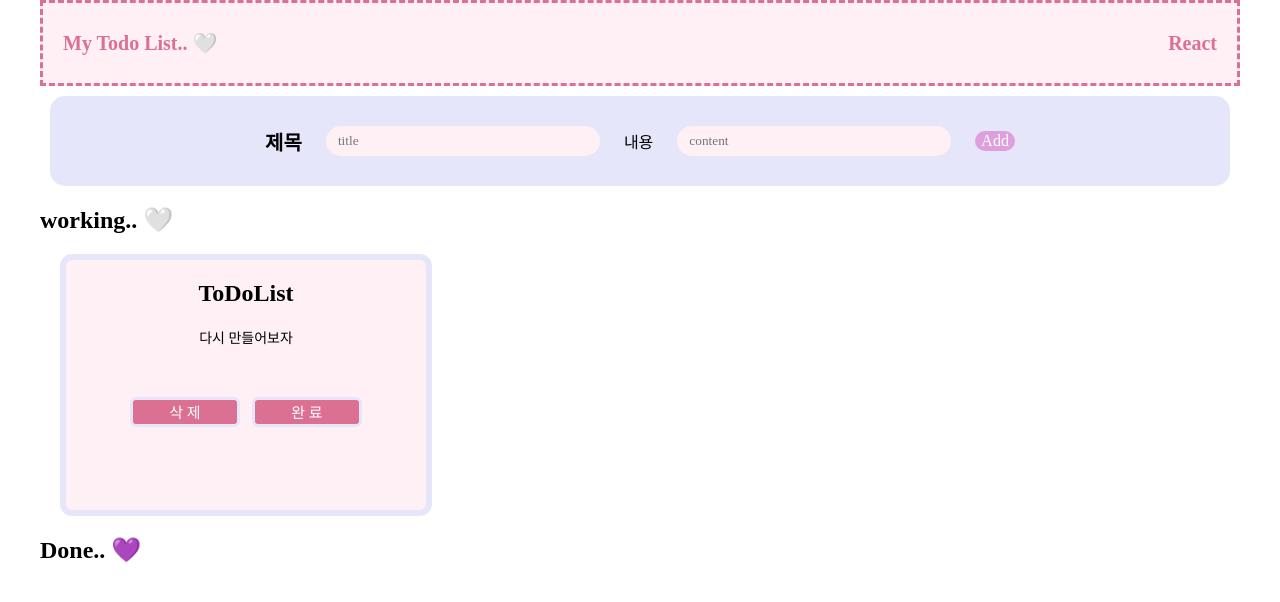
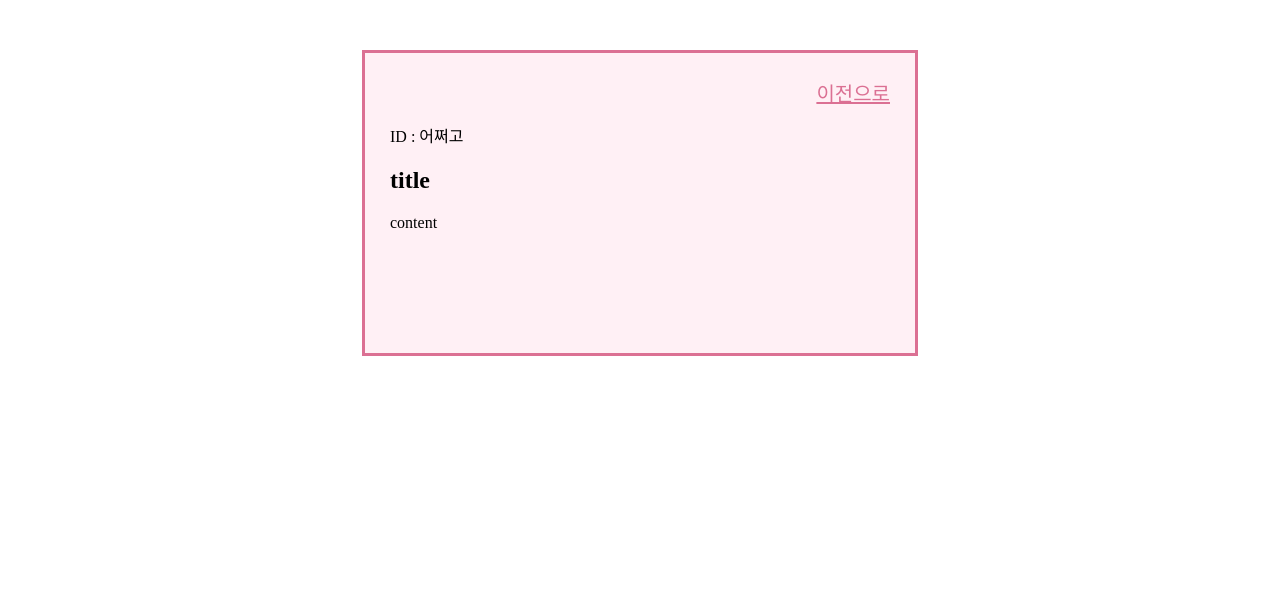
Before and after one commit to daaraam/todolist, a React (Create React App) app: page /detail/1 in a window 1280 px wide. Shown: the top 602 px of the page. Built offline with nearby package versions, Linux system fonts and the light colour scheme; a web font is replaced by a local one.

Commit message:
Feat : todoWrapper에 redux적용

```diff
--- a/src/App.js
+++ b/src/App.js
@@ -1,105 +1,20 @@
-import React, { useState } from "react";
-import "./App.css";
-import InputContainer from "./Components/InputContainer";
-import TodoWrapper from "./Components/TodoWrapper";
-import DoneTodoWrapper from "./Components/DoneTodoWrapper";
-import { styled } from "styled-components";
-
-const StMainContainer = styled.div`
-  width: 1200px;
-  height: 800px;
-  margin: 0 auto;
-`;
-
-const StTitleContainer = styled.div`
-  height: 80px;
-  display: flex;
-  justify-content: space-between;
-  align-items: center;
-  border-style: dashed;
-  background-color: lavenderblush;
-  color: palevioletred;
-  padding: 0 20px;
-  font-size: 20px;
-  font-weight: 800;
-`;
+import React from 'react';
+import './App.css';
+import { BrowserRouter, Route, Routes } from 'react-router-dom';
+import Main from './pages/Main';
+import Detail from './pages/Detail';
 
 function App() {
-  const [title, setTitle] = useState("");
-  const [content, setContent] = useState("");
-  const [todo, setTodo] = useState([
-    { id: 1, title: "ToDoList", content: "다시 만들어보자", done: false },
-  ]);
-
-  const titleChangeHandler = (event) => {
-    setTitle(event.target.value);
-  };
-
-  const contentChangeHandler = (event) => {
-    setContent(event.target.value);
-  };
-
-  const addBtnHandler = (event) => {
-    event.preventDefault();
-    if (title.length === 0 || content.length === 0) {
-      return;
-    }
-
-    if (title.length >= 20 || content.length >= 40) {
-      return;
-    }
-    const newTodo = {
-      id: todo.length + 1,
-      title,
-      content,
-      done: false,
-    };
-    setTodo([...todo, newTodo]);
-    setTitle("");
-    setContent("");
-  };
-
-  const delBtnHandler = (id) => {
-    const deletedTodo = todo.filter((item) => item.id !== id);
-    setTodo(deletedTodo);
-  };
-
-  const completeBtnHandler = (id) => {
-    const doneTodo = todo.map((item) =>
-      item.id === id ? { ...item, done: !item.done } : item
-    );
-    setTodo(doneTodo);
-  };
-
-  return (
-    <StMainContainer>
-      <StTitleContainer>
-        <div>My Todo List.. 🤍</div>
-        <div>React</div>
-      </StTitleContainer>
-      <InputContainer
-        title={title}
-        titleChangeHandler={titleChangeHandler}
-        content={content}
-        contentChangeHandler={contentChangeHandler}
-        addBtnHandler={addBtnHandler}
-      />
-
-      <h2 className="working">working.. 🤍</h2>
-      <TodoWrapper
-        todo={todo}
-        delBtnHandler={delBtnHandler}
-        completeBtnHandler={completeBtnHandler}
-      />
-
-      <h2 className="working">Done.. 💜</h2>
-      <DoneTodoWrapper
-        todo={todo}
-        delBtnHandler={delBtnHandler}
-        completeBtnHandler={completeBtnHandler}
-      />
-    </StMainContainer>
-  );
+	return (
+		<div>
+			<BrowserRouter>
+				<Routes>
+					<Route path="/" element={<Main />} />
+					<Route path="/detail/:id" element={<Detail />} />
+				</Routes>
+			</BrowserRouter>
+		</div>
+	);
 }
 
 export default App;
--- a/src/Components/DoneTodoWrapper.jsx
+++ b/src/Components/DoneTodoWrapper.jsx
@@ -71,7 +71,19 @@ const StComBtn = styled.button`
   }
 `;
 
-function DoneTodoWrapper({ todo, delBtnHandler, completeBtnHandler }) {
+function DoneTodoWrapper({ todo, setTodo }) {
+  const delBtnHandler = (id) => {
+    const deletedTodo = todo.filter((item) => item.id !== id);
+    setTodo(deletedTodo);
+  };
+
+  const completeBtnHandler = (id) => {
+    const doneTodo = todo.map((item) =>
+      item.id === id ? { ...item, done: !item.done } : item
+    );
+    setTodo(doneTodo);
+  };
+
   return (
     <StTodoWrapper>
       {todo.map((item) =>
--- a/src/Components/InputContainer.jsx
+++ b/src/Components/InputContainer.jsx
@@ -1,5 +1,56 @@
-import React from "react";
-import { styled } from "styled-components";
+import React, { useState } from 'react';
+import { styled } from 'styled-components';
+
+// const todoReducer = (state, action) => {
+// 	switch (action.type) {
+// 		default :
+//         return state
+//     }
+
+function InputContainer({ todo, setTodo }) {
+	const [title, setTitle] = useState('');
+	const [content, setContent] = useState('');
+
+	const titleChangeHandler = event => {
+		setTitle(event.target.value);
+	};
+
+	const contentChangeHandler = event => {
+		setContent(event.target.value);
+	};
+
+	const addBtnHandler = event => {
+		event.preventDefault();
+		if (title.length === 0 || content.length === 0) {
+			return;
+		}
+
+		if (title.length >= 20 || content.length >= 40) {
+			return;
+		}
+		const newTodo = {
+			id: 1,
+			title,
+			content,
+			done: false,
+		};
+		setTodo([...todo, newTodo]);
+		setTitle('');
+		setContent('');
+	};
+
+	return (
+		<StInputWrap>
+			<StInputContainer>
+				<StLabelGroup>제목</StLabelGroup>
+				<StInput type="text" onChange={titleChangeHandler} value={title} placeholder="title" />
+				<label className="label-group">내용</label>
+				<StInput onChange={contentChangeHandler} value={content} type="text" placeholder="content" />
+				<StAddBtn onClick={addBtnHandler}>Add</StAddBtn>
+			</StInputContainer>
+		</StInputWrap>
+	);
+}
 
 const StInputWrap = styled.div`
 	background-color: lavender;
@@ -28,7 +79,7 @@ const StInput = styled.input`
 	height: 30px;
 	border: none;
 	border-radius: 15px;
-  font-family: "UhBeeSe_hyun";
+	font-family: 'UhBeeSe_hyun';
 `;
 
 const StAddBtn = styled.button`
@@ -37,7 +88,7 @@ const StAddBtn = styled.button`
 	border: none;
 	border-radius: 15px;
 	font-size: 16px;
-  font-family: "UhBeeSe_hyun";
+	font-family: 'UhBeeSe_hyun';
 	cursor: pointer;
 	&: hover {
 		background-color: #002ead;
@@ -45,34 +96,4 @@ const StAddBtn = styled.button`
 	}
 `;
 
-function InputContainer({
-  title,
-  titleChangeHandler,
-  content,
-  contentChangeHandler,
-  addBtnHandler,
-}) {
-  return (
-    <StInputWrap>
-      <StInputContainer>
-        <StLabelGroup>제목</StLabelGroup>
-        <StInput
-          type="text"
-          onChange={titleChangeHandler}
-          value={title}
-          placeholder="title"
-        />
-        <label className="label-group">내용</label>
-        <StInput
-          onChange={contentChangeHandler}
-          value={content}
-          type="text"
-          placeholder="content"
-        />
-        <StAddBtn onClick={addBtnHandler}>Add</StAddBtn>
-      </StInputContainer>
-    </StInputWrap>
-  );
-}
-
 export default InputContainer;
--- a/src/Components/TodoWrapper.jsx
+++ b/src/Components/TodoWrapper.jsx
@@ -1,6 +1,66 @@
-import React from "react";
-import { styled } from "styled-components";
+import React, { useReducer } from 'react';
+import { Link } from 'react-router-dom';
+import { styled } from 'styled-components';
 
+const todoReducer = (state, action) => {
+	switch (action.type) {
+		case 'DELETE_BTN_HANDLER':
+			const { id } = action.payload;
+			return state.filter(item => item.id !== id);
+
+		case 'COMPLETE_BTN_HANDLER':
+			const { todo } = action.payload;
+			return state.map(item => (item.id === todo ? { ...item, done: !item.done } : item));
+
+		default:
+			return state;
+	}
+};
+
+function TodoWrapper() {
+	const [todo, dispatch] = useReducer(todoReducer, []);
+
+	const delBtnHandler = id => {
+		dispatch({ type: 'DELETE_BTN_HANDLER', payload: { id } });
+	};
+
+	const completeBtnHandler = id => {
+		dispatch({ type: 'COMPLETE_BTN_HANDLER', payload: { todo } });
+	};
+
+	return (
+		<StTodoWrapper>
+			{todo.map(item =>
+				item.done ? (
+					<React.Fragment key={item.id}></React.Fragment>
+				) : (
+					<StTodoList key={item.id}>
+						<StDetail to={`/detail/${item.id}`}>📜</StDetail>
+						<StTitleText>{item.title}</StTitleText>
+						<StTodoText>{item.content}</StTodoText>
+						<StBtnContainer>
+							<StDelBtn onClick={() => delBtnHandler(item.id)}>삭 제</StDelBtn>
+							<StComBtn onClick={() => completeBtnHandler(item.id)}>
+								{item.done ? '취 소' : '완 료'}
+							</StComBtn>
+						</StBtnContainer>
+					</StTodoList>
+				),
+			)}
+		</StTodoWrapper>
+	);
+}
+
+export default TodoWrapper;
+
+const StDetail = styled(Link)`
+	padding: 3px;
+	border: 3px solid lavender;
+	background-color: palevioletred;
+	color: palevioletred;
+	border-radius: 6px;
+	cursor: pointer;
+`;
 const StTodoWrapper = styled.ul`
 	display: flex;
 	flex-wrap: wrap;
@@ -20,13 +80,13 @@ const StTodoList = styled.li`
 const StTitleText = styled.h2`
 	display: flex;
 	justify-content: center;
-  font-family: "UhBeeSe_hyun";
+	font-family: 'UhBeeSe_hyun';
 `;
 
 const StTodoText = styled.p`
 	display: flex;
 	justify-content: center;
-  font-family: "UhBeeSe_hyun";
+	font-family: 'UhBeeSe_hyun';
 	font-size: 14px;
 	margin-bottom: 50px;
 `;
@@ -45,7 +105,7 @@ const StDelBtn = styled.button`
 	color: white;
 	border-radius: 6px;
 	font-size: 15px;
-  font-family: "UhBeeSe_hyun";
+	font-family: 'UhBeeSe_hyun';
 	width: 110px;
 	height: 30px;
 	cursor: pointer;
@@ -61,7 +121,7 @@ const StComBtn = styled.button`
 	color: white;
 	border-radius: 6px;
 	font-size: 15px;
-  font-family: "UhBeeSe_hyun";
+	font-family: 'UhBeeSe_hyun';
 	width: 110px;
 	height: 30px;
 	cursor: pointer;
@@ -70,28 +130,3 @@ const StComBtn = styled.button`
 		transition: 0.5s;
 	}
 `;
-
-function TodoWrapper({ todo, delBtnHandler, completeBtnHandler }) {
-  return (
-    <StTodoWrapper>
-      {todo.map((item) =>
-        item.done ? (
-          <></>
-        ) : (
-          <StTodoList key={item.id}>
-            <StTitleText>{item.title}</StTitleText>
-            <StTodoText>{item.content}</StTodoText>
-            <StBtnContainer>
-              <StDelBtn onClick={() => delBtnHandler(item.id)}>삭 제</StDelBtn>
-              <StComBtn onClick={() => completeBtnHandler(item.id)}>
-                {item.done ? "취 소" : "완 료"}
-              </StComBtn>
-            </StBtnContainer>
-          </StTodoList>
-        )
-      )}
-    </StTodoWrapper>
-  );
-}
-
-export default TodoWrapper;
--- /dev/null
+++ b/src/pages/Detail.jsx
@@ -0,0 +1,33 @@
+import React from 'react';
+import { Link } from 'react-router-dom';
+import { styled } from 'styled-components';
+
+function Detail() {
+    return (
+        <StDetailBox>
+            <StLink to={`/`}> 이전으로 </StLink>
+            <p> ID : 어쩌고</p>
+            <h2> title </h2>
+            <p> content </p>
+        </StDetailBox>
+    );
+}
+
+const StDetailBox = styled.div`
+    border: 3px solid palevioletred;
+    margin: 0 auto;
+    width: 500px;
+    height: 250px;
+    padding: 25px;
+    margin-top: 50px;
+    background-color: lavenderblush;
+`;
+
+const StLink = styled(Link)`
+    color: palevioletred;
+    font-size: 15pt;
+    display: flex;
+    justify-content: flex-end;
+`;
+
+export default Detail;
--- /dev/null
+++ b/src/pages/Main.jsx
@@ -0,0 +1,46 @@
+import React, { useState } from "react";
+import "../App.css"; // "../App.css"  ./ 해당위치
+import InputContainer from "../Components/InputContainer";
+import TodoWrapper from "../Components/TodoWrapper";
+import DoneTodoWrapper from "../Components/DoneTodoWrapper";
+import { styled } from "styled-components";
+// import { useSelector } from "react-redux";
+
+function Main() {
+  const [todo, setTodo] = useState([]);
+
+  return (
+    <StMainContainer>
+      <StTitleContainer>
+        <div>My Todo List.. 🤍</div>
+        <div>React</div>
+      </StTitleContainer>
+      <InputContainer todo={todo} setTodo={setTodo} />
+      <h2 className="working">working.. 🤍</h2>
+      <TodoWrapper todo={todo} />
+      <h2 className="working">Done.. 💜</h2>
+      <DoneTodoWrapper todo={todo} setTodo={setTodo} />{" "}
+    </StMainContainer>
+  );
+}
+
+export default Main;
+
+const StMainContainer = styled.div`
+  width: 1200px;
+  height: 800px;
+  margin: 0 auto;
+`;
+
+const StTitleContainer = styled.div`
+  height: 80px;
+  display: flex;
+  justify-content: space-between;
+  align-items: center;
+  border-style: dashed;
+  background-color: lavenderblush;
+  color: palevioletred;
+  padding: 0 20px;
+  font-size: 20px;
+  font-weight: 800;
+`;
--- /dev/null
+++ b/src/redux/config/modules/todo.js
@@ -0,0 +1,17 @@
+// Reducer : redux에서 변화를 일으키는 함수 역할
+
+const initialState = {
+    id: 1,
+    title: 'ToDoList',
+    content: 'LV.2를 통과해보자',
+    done: false,
+};
+
+const todo = (state = initialState, action) => {
+    switch (action.type) {
+        default:
+            return state;
+    }
+};
+
+export default todo;
```
Also changed, not shown: package.json (+9 -0 lines), src/index.js (+11 -8 lines), src/redux/config/configStore.js (added, +24 -0 lines), 2 other files (tests, documents, lock files or other folders). Lines whose indentation alone changed are shown as unchanged.
